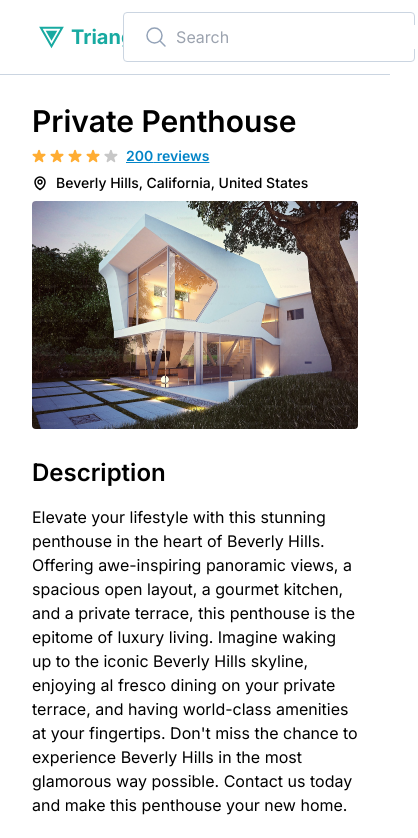
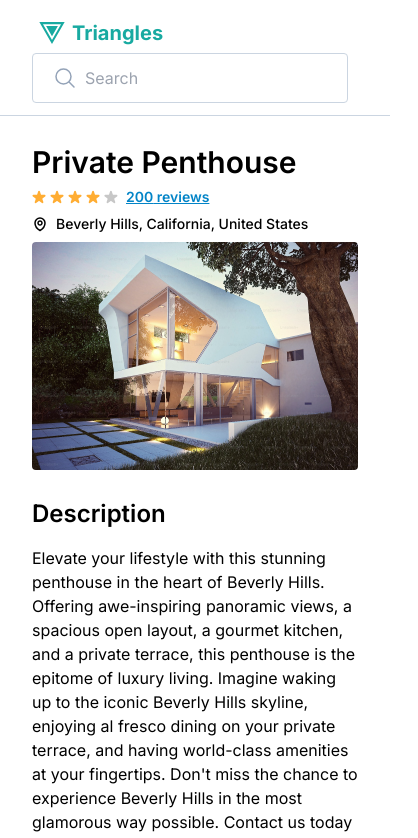
Before and after one commit to HughBerriez/sure-app-dls, a Next.js app: page /Triangles in a window 390 px wide. Shown: the top 838 px of the page, 418 px wide, since content can reach past the window. Built offline with nearby package versions, Linux system fonts and the light colour scheme.

Commit message:
header wrap for mobile respo

```diff
--- a/src/components/Header.tsx
+++ b/src/components/Header.tsx
@@ -14,7 +14,7 @@ export default function Header() {
   };
 
   return (
-    <header className="flex flex-row justify-between items-center px-8 border-b-[1px] border-b-slate-300 py-3">
+    <header className="flex flex-wrap justify-between items-center px-8 border-b-[1px] border-b-slate-300 py-3">
       <Logo theme="dark" />
 
       <div
```
